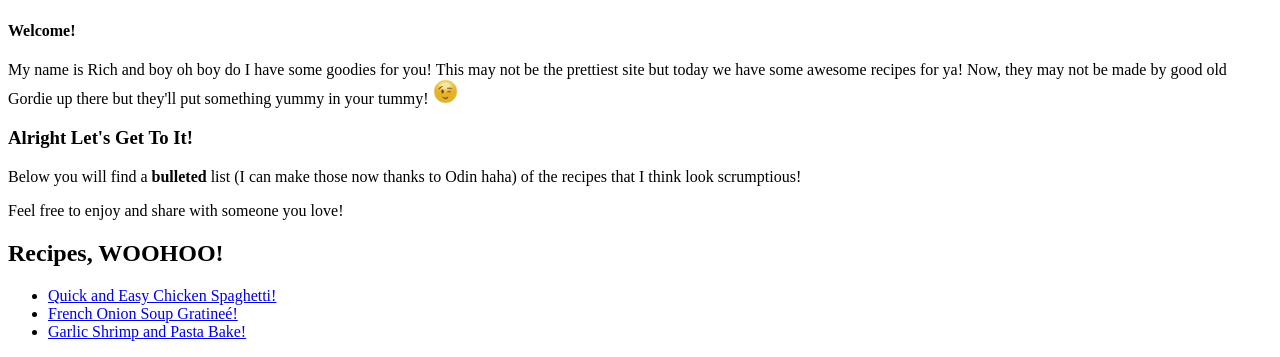
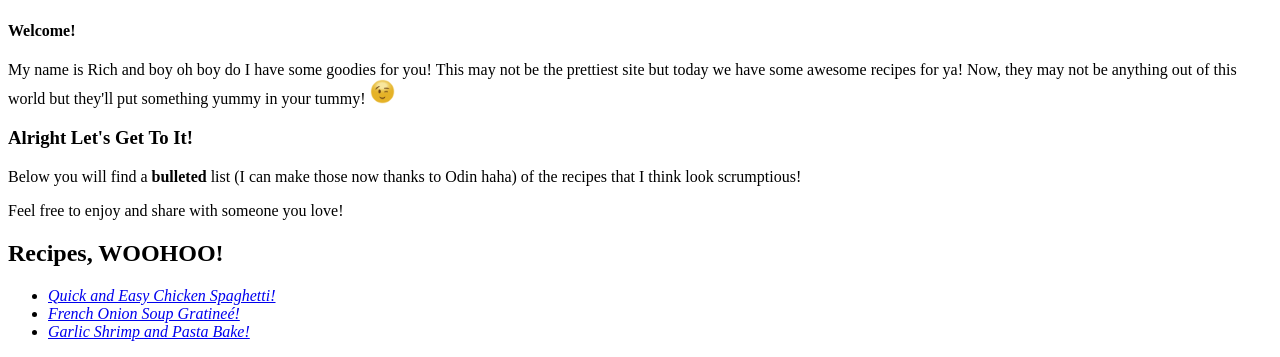
Before and after one commit to rsawires/odin-recipes, a plain HTML site: page index.html in a window 1280 px wide. Shown: the part 583-940 px from the top of the page. Drawn offline with Linux system fonts and the light colour scheme.

Commit message:
Updated homepage photo to gif, updated intro, updated links

```diff
--- a/index.html
+++ b/index.html
@@ -6,17 +6,17 @@
 </head>
 <body>
     <h1>Odin Recipes</h1>
-    <img src="./images/GordonRamsay.jpg" width="500" height="500" alt="My Best Friend Gordon Ramsay">
+    <img src="./images/AnimeCooking.gif" width="800" height="500" alt="Anime Style Cooking Gif">
     <h4>Welcome!</h4>
-    <p>My name is Rich and boy oh boy do I have some goodies for you! This may not be the prettiest site but today we have some awesome recipes for ya! Now, they may not be made by good old Gordie up there but they'll put something yummy in your tummy! <img src="./images/Winking_Emoji.png" alt="Wink Emoji" width="25" height="25"></p>
+    <p>My name is Rich and boy oh boy do I have some goodies for you! This may not be the prettiest site but today we have some awesome recipes for ya! Now, they may not be anything out of this world but they'll put something yummy in your tummy! <img src="./images/Winking_Emoji.png" alt="Wink Emoji" width="25" height="25"></p>
     <h3>Alright Let's Get To It!</h3>
     <p>Below you will find a <strong>bulleted</strong> list (I can make those now thanks to Odin haha) of the recipes that I think look scrumptious!</p>
     <p>Feel free to enjoy and share with someone you love!</p>
     <h2>Recipes, WOOHOO!</h2>
     <ul>
-        <li><a href="./recipes/ChickenSpaghetti.html">Quick and Easy Chicken Spaghetti!</a></li>
-        <li><a href="./recipes/FrenchOnionSoup.html">French Onion Soup Gratineé!</a></li>
-        <li><a href="./recipes/GarlicShrimp.html">Garlic Shrimp and Pasta Bake!</a></li>
+        <li><a href="./recipes/ChickenSpaghetti.html"><em>Quick and Easy Chicken Spaghetti!</em></a></li>
+        <li><a href="./recipes/FrenchOnionSoup.html"><em>French Onion Soup Gratineé!</em></a></li>
+        <li><a href="./recipes/GarlicShrimp.html"><em>Garlic Shrimp and Pasta Bake!</em></a></li>
     </ul>
 </body>
 </html>
```
